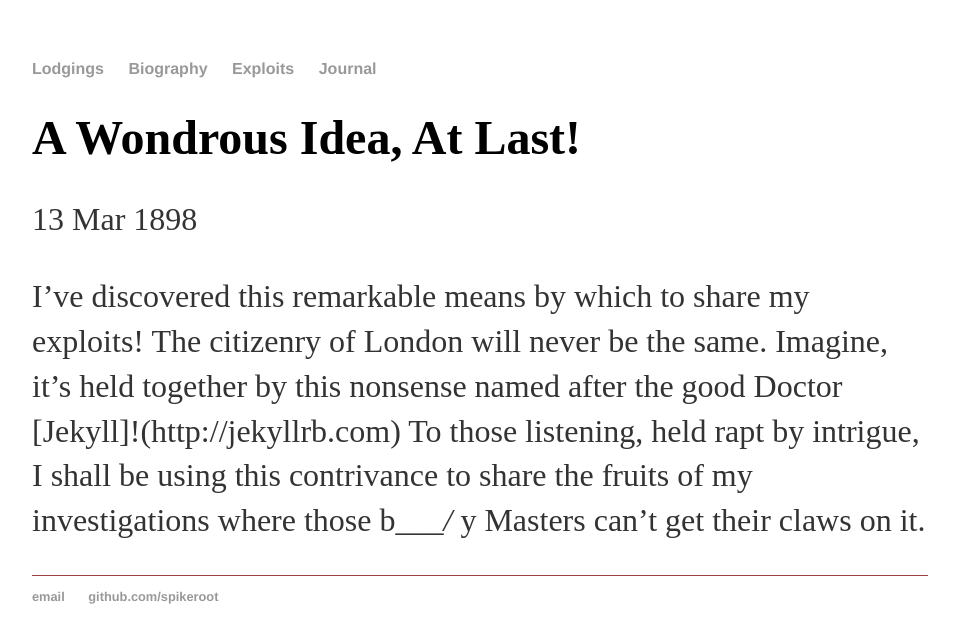
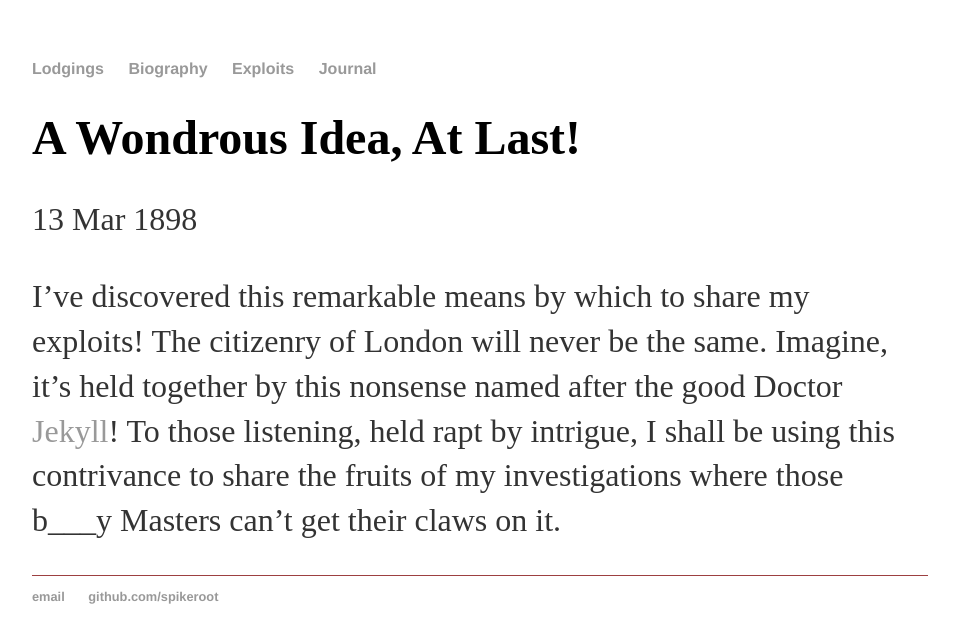
Before and after one commit to Spikeroot/spikeroot.github.io, a Jekyll site: the page built from _posts/1898-03-13-showcasing-vint-squeezel.md, in a window 1280 px wide. Shown: the top 643 px of the page, without its empty margins (160-1115 px from the left). Built offline with Jekyll 4.4.1, drawn with Linux system fonts in a browser that asks for light colours.

Commit message:
Update 1898-03-13-showcasing-vint-squeezel.md

```diff
--- a/_posts/1898-03-13-showcasing-vint-squeezel.md
+++ b/_posts/1898-03-13-showcasing-vint-squeezel.md
@@ -4,4 +4,4 @@ title: "A Wondrous Idea, At Last!"
 date: 1898-03-13
 ---
 
-I've discovered this remarkable means by which to share my exploits! The citizenry of London will never be the same. Imagine, it's held together by this nonsense named after the good Doctor [Jekyll]!(http://jekyllrb.com) To those listening, held rapt by intrigue, I shall be using this contrivance to share the fruits of my investigations where those b____/_ y Masters can't get their claws on it.
+I've discovered this remarkable means by which to share my exploits! The citizenry of London will never be the same. Imagine, it's held together by this nonsense named after the good Doctor [Jekyll](http://jekyllrb.com)! To those listening, held rapt by intrigue, I shall be using this contrivance to share the fruits of my investigations where those b___y Masters can't get their claws on it.
```
